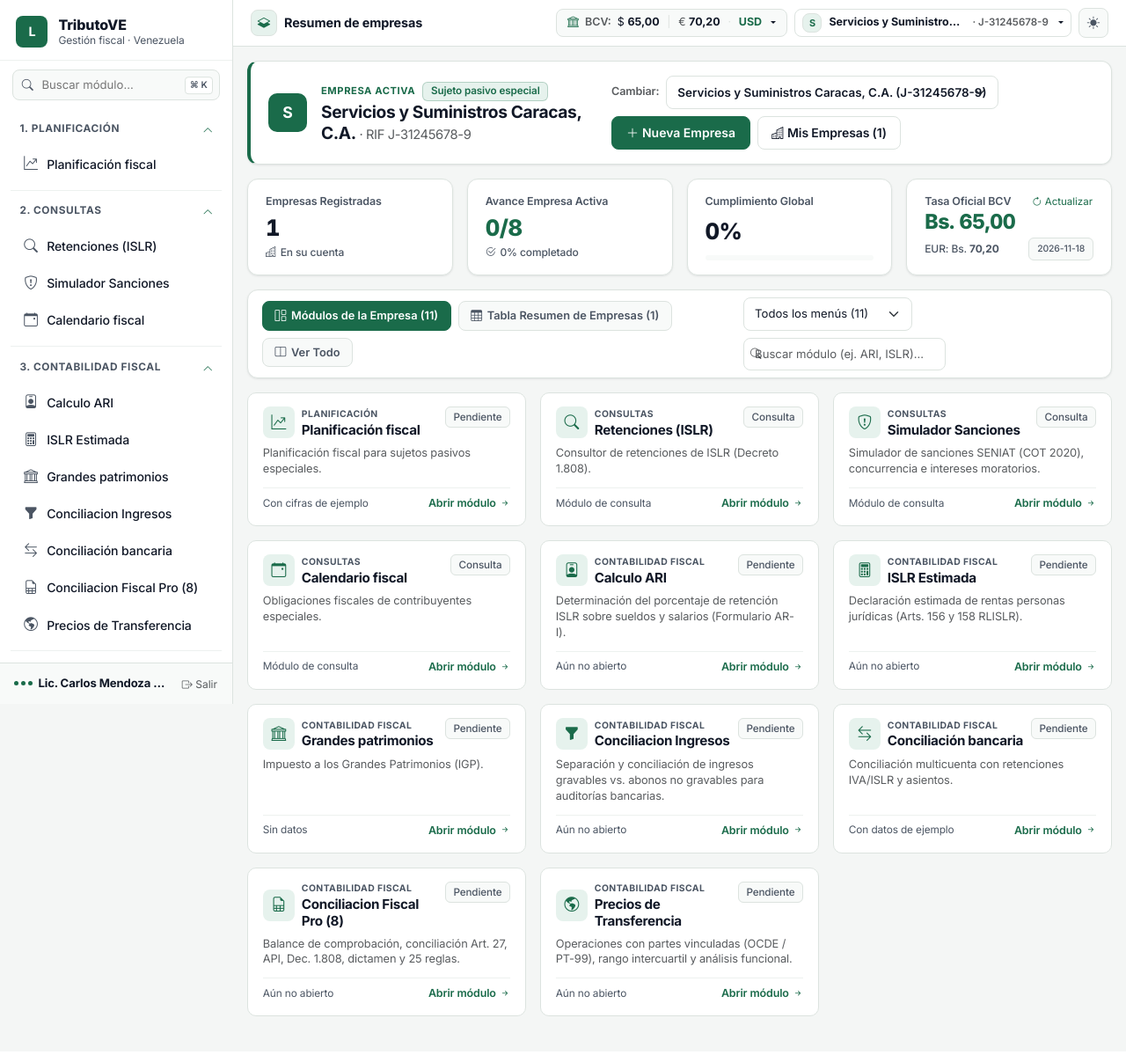
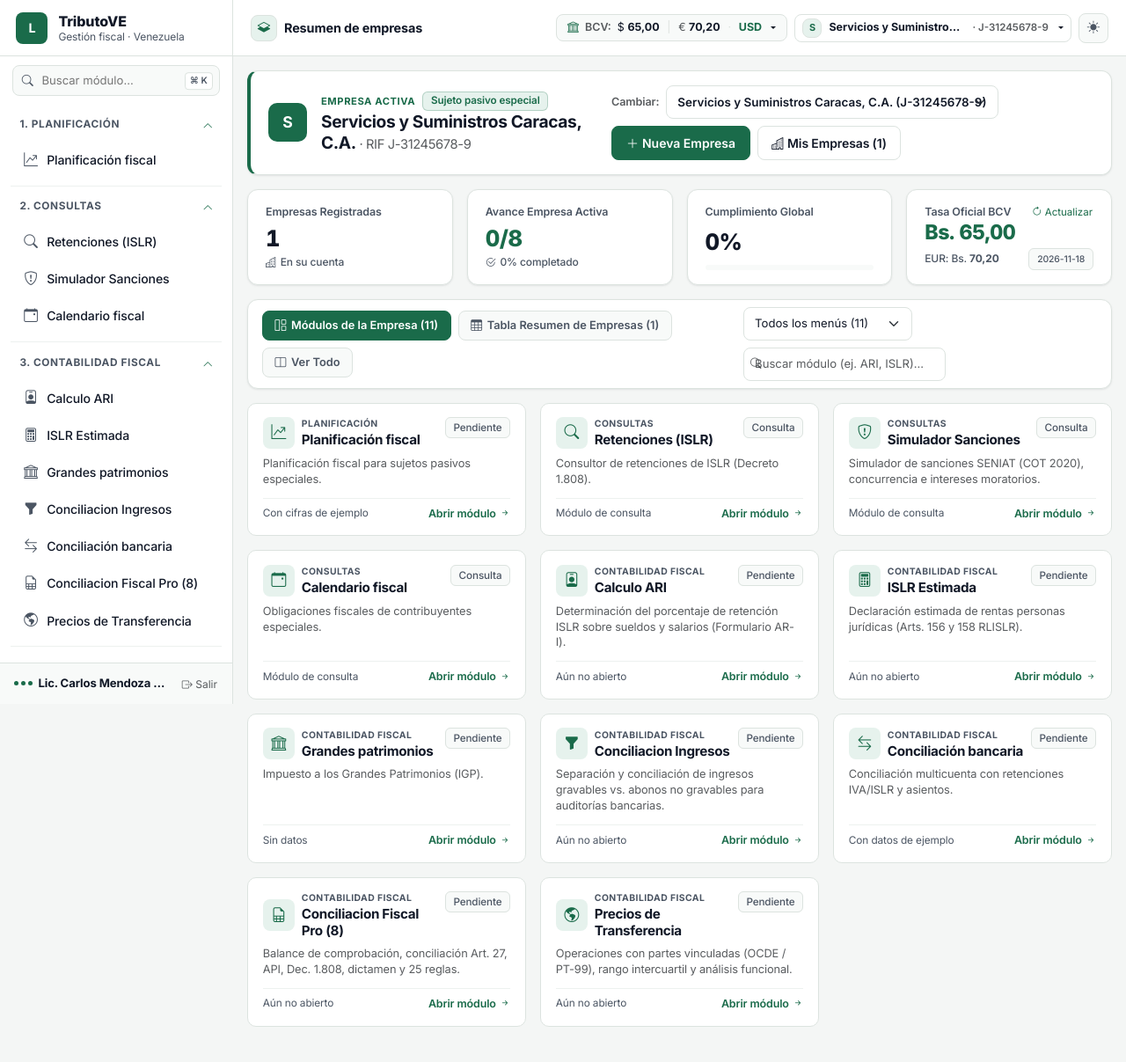
Before and after one commit to Raudie-dev/Ficonti, a Django app: page /empresas/resumen/ in a window 1280 px wide. Shown: the whole page at 88% size. Before the commit the page ends 1155 px from the top, so only its background shows below. Run offline with Django 5.2, Linux system fonts and the light colour scheme; a user stored in the database is signed in; data comes from the database, SQL or seed files in the repository; data that the repository does not hold is empty.

Commit message:
Alineacion de altura navbar y sidebar a 64px, manejo resiliente de CSRF y plantilla 403

```diff
--- a/apps/core/views.py
+++ b/apps/core/views.py
@@ -66,6 +66,36 @@ def offline_view(request):
     return render(request, 'offline.html')
 
 
+def csrf_failure_view(request, reason=""):
+    """
+    Manejo inteligente y resiliente de fallos de verificación CSRF.
+    En formularios de login o acceso (donde los tokens rotan entre pestañas o se restauran
+    de la caché del navegador bfcache), redirige automáticamente al mismo formulario con
+    un mensaje explicativo y renueva el token CSRF para que el usuario pueda ingresar
+    sin quedarse varado en una pantalla de error técnico 403.
+    """
+    path = (request.path or '').lower()
+    es_formulario_acceso = any(p in path for p in ['/login', '/superadmin/login', '/registro'])
+
+    if es_formulario_acceso:
+        from django.contrib import messages
+        from django.middleware.csrf import rotate_token
+        try:
+            rotate_token(request)
+        except Exception:
+            pass
+        messages.warning(
+            request,
+            'La sesión del formulario expiró por seguridad o fue abierto en otra pestaña. Por favor intenta ingresar nuevamente.'
+        )
+        return redirect(request.get_full_path())
+
+    return render(request, '403_csrf.html', {
+        'reason': reason,
+        'path': request.path,
+    }, status=403)
+
+
 def api_tasa_bcv(request):
     """
     Endpoint API de la Tasa Oficial del Banco Central de Venezuela (BCV):
--- a/static/css/tributove.css
+++ b/static/css/tributove.css
@@ -37,6 +37,7 @@
   --tv-glow-emerald: none;
 
   --tv-sidebar-width: 265px;
+  --tv-navbar-height: 64px;
   --tv-radius-card: 12px;
   --tv-radius-pill: 8px;
 }
@@ -72,6 +73,7 @@
   --tv-glow-emerald: none;
 
   --tv-sidebar-width: 265px;
+  --tv-navbar-height: 64px;
   --tv-radius-card: 12px;
   --tv-radius-pill: 8px;
 }
@@ -195,10 +197,15 @@ a:hover {
 
 /* Cabecera del Sidebar (Exacto al PDF: TributoVE / Gestión fiscal · Venezuela) */
 .sidebar-user-header {
-  padding: 1.1rem 1.15rem 0.9rem;
+  height: var(--tv-navbar-height, 64px);
+  min-height: var(--tv-navbar-height, 64px);
+  max-height: var(--tv-navbar-height, 64px);
+  padding: 0 1.15rem;
   display: flex;
   align-items: center;
   gap: 0.75rem;
+  border-bottom: 1px solid var(--tv-border);
+  box-sizing: border-box;
 }
 .sidebar-user-avatar {
   width: 36px;
@@ -398,12 +405,15 @@ a:hover {
 }
 
 /* ==========================================================================
-   NAVBAR SUPERIOR (Línea 1 Compacta y Clara)
+   NAVBAR SUPERIOR (Línea 1 Compacta y Clara - Altura Sincronizada con Sidebar)
    ========================================================================== */
 .app-navbar {
+  height: var(--tv-navbar-height, 64px);
+  min-height: var(--tv-navbar-height, 64px);
+  max-height: var(--tv-navbar-height, 64px);
   background: var(--tv-surface);
   border-bottom: 1px solid var(--tv-border);
-  padding: 0.55rem 1.25rem;
+  padding: 0 1.25rem;
   position: sticky;
   top: 0;
   z-index: 1020;
@@ -411,6 +421,8 @@ a:hover {
   align-items: center;
   justify-content: space-between;
   gap: 0.75rem;
+  box-sizing: border-box;
+  flex-wrap: nowrap;
 }
 
 .navbar-breadcrumb {
--- a/templates/partials/sidebar.html
+++ b/templates/partials/sidebar.html
@@ -1,6 +1,6 @@
 <aside class="app-sidebar" id="appSidebar">
-  <!-- Cabecera de Marca -->
-  <div class="sidebar-user-header border-bottom" style="border-color: var(--tv-border-subtle) !important; padding-bottom: 0.9rem;">
+  <!-- Cabecera de Marca (Alineada exactamente a la altura del Navbar) -->
+  <div class="sidebar-user-header">
     <div class="sidebar-user-avatar">
       {{ user.nombre_mostrar|slice:":1"|upper }}
     </div>
--- a/tributove/settings.py
+++ b/tributove/settings.py
@@ -61,6 +61,9 @@ USE_X_FORWARDED_PORT = True
 # Compatibilidad de cookies CSRF y sesión entre navegadores y proxies
 CSRF_COOKIE_SAMESITE = 'Lax'
 SESSION_COOKIE_SAMESITE = 'Lax'
+
+# Vista personalizada para manejo resiliente de errores CSRF
+CSRF_FAILURE_VIEW = 'apps.core.views.csrf_failure_view'
 
 
 # ---------------------------------------------------------------------------
```
Also changed, not shown: templates/403_csrf.html (added, +37 -0 lines), templates/layouts/auth.html (+8 -0 lines), 1 other file.
